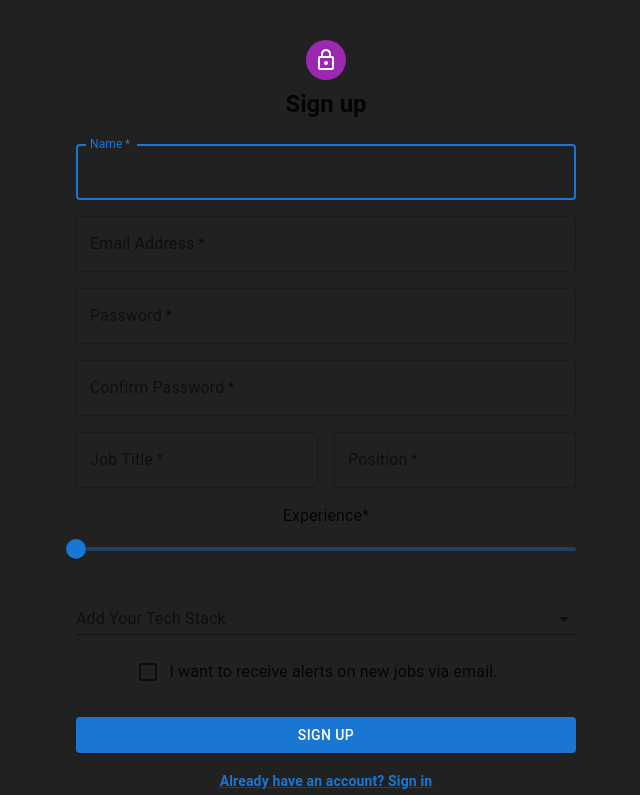
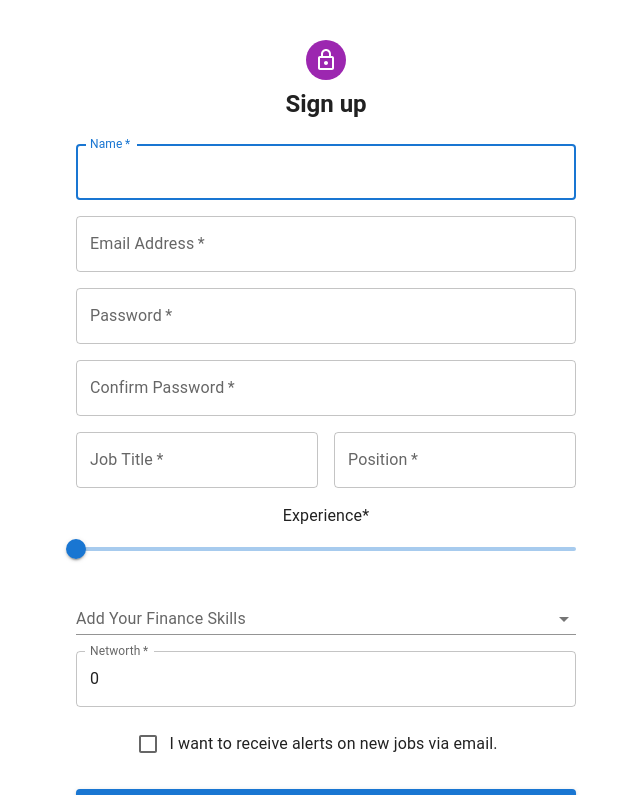
Before and after one commit to Nihilus888/IBull, a React (Create React App) app: page /register in a window 1280 px wide. Shown: the top 795 px of the page, without its empty margins (314-954 px from the left). Built offline with nearby package versions, Linux system fonts and the light colour scheme.

Commit message:
added auth component for frontend

```diff
--- a/models/user.js
+++ b/models/user.js
@@ -35,7 +35,7 @@ const userSchema = new mongoose.Schema ({
     },
 
     networth: {
-        type: Number,
+        type: String,
         required: true
     }
 })
--- a/src/components/register/Register.jsx
+++ b/src/components/register/Register.jsx
@@ -31,7 +31,7 @@ export default function Register() {
   const [details, setDetails] = useState("");
   const [titleError, setTitleError] = useState("");
   const [detailsError, setDetailsError] = useState("");
-  const [techStack, setTechStack] = useState([])
+  const [financeSkill, setFinanceSkill] = useState([])
   const [formData, setFormData] = useState({
     name: "",
     email: "",
@@ -39,13 +39,14 @@ export default function Register() {
     job: "",
     position: "",
     experience: 0,
-    skills: []
+    skills: [],
+    networth: 0,
   });
 
   const handleChange = (e) => {
     setFormData({
       ...formData,
-      skills: [...techStack],
+      skills: [...financeSkill],
       [e.target.name]: e.target.value
     });
   };
@@ -53,7 +54,7 @@ export default function Register() {
   const handleChangeOnSubmit = () => {
     setFormData({
       ...formData,
-      skills: [...techStack]
+      skills: [...financeSkill]
     });
   };
 
@@ -82,11 +83,12 @@ export default function Register() {
       name: formData.name,
       job: formData.job,
       position: formData.position,
-      skills: formData.skills
+      skills: formData.skills,
+      networth: formData.networth
     });
 
       // Need to add the mongodb here?
-      fetch(`http://localhost:3000/users/register`, {
+      fetch(`http://localhost:3001/users/register`, {
         method: 'POST',
         body: JSON.stringify(formData),
         headers: {
@@ -119,7 +121,7 @@ export default function Register() {
             backgroundRepeat: 'no-repeat',
             backgroundSize: 'Cover',
             backgroundImage: `url(${Image})`,
-            bgcolor: 'text.primary',
+            bgcolor: 'white',
           }}>
       <Container component="main" maxWidth="xs">
         <CssBaseline />
@@ -254,8 +256,8 @@ export default function Register() {
                     multiple
                     name="skills"
                     id="skills"
-                    onChange={(event,value) => setTechStack(value)}
-                    value={techStack}
+                    onChange={(event,value) => setFinanceSkill(value)}
+                    value={financeSkill}
                     autoSelect
                     options={setskills}
                     getOptionLabel={(option) => option.name}
@@ -265,12 +267,27 @@ export default function Register() {
                     <TextField
                       {...params}
                       variant="standard"
-                      label="Add Your Tech Stack"
+                      label="Add Your Finance Skills"
                       placeholder="Skills"
                     />
                   )}
                 />
                 </Stack>
+              </Grid>
+
+              <Grid item xs={12}>
+                <TextField
+                  required
+                  fullWidth
+                  name="networth"
+                  label="Networth"
+                  type="networth"
+                  id="networth"
+                  autoComplete="networth"
+                  value={formData.networth}
+                  onChange={handleChange}
+                  error={titleError}
+                />
               </Grid>
 
               <Grid item xs={12}>
@@ -307,11 +324,11 @@ export default function Register() {
 }
 
 const setskills = [
-  { name: "HTML" },
-  { name: "CSS" },
-  { name: "JavaScript" },
-  { name: "React" },
-  { name: "Node" },
-  { name: "Mongo" },
-  { name: "Express" },
+  { name: "Investing" },
+  { name: "Trading" },
+  { name: "Corporate Finance" },
+  { name: "Personal Finance" },
+  { name: "Insurance" },
+  { name: "Alternative Investments" },
+  { name: "Asset Allocation" },
 ];
```
Also changed, not shown: src/components/auth/Auth.jsx (added, +36 -0 lines).
